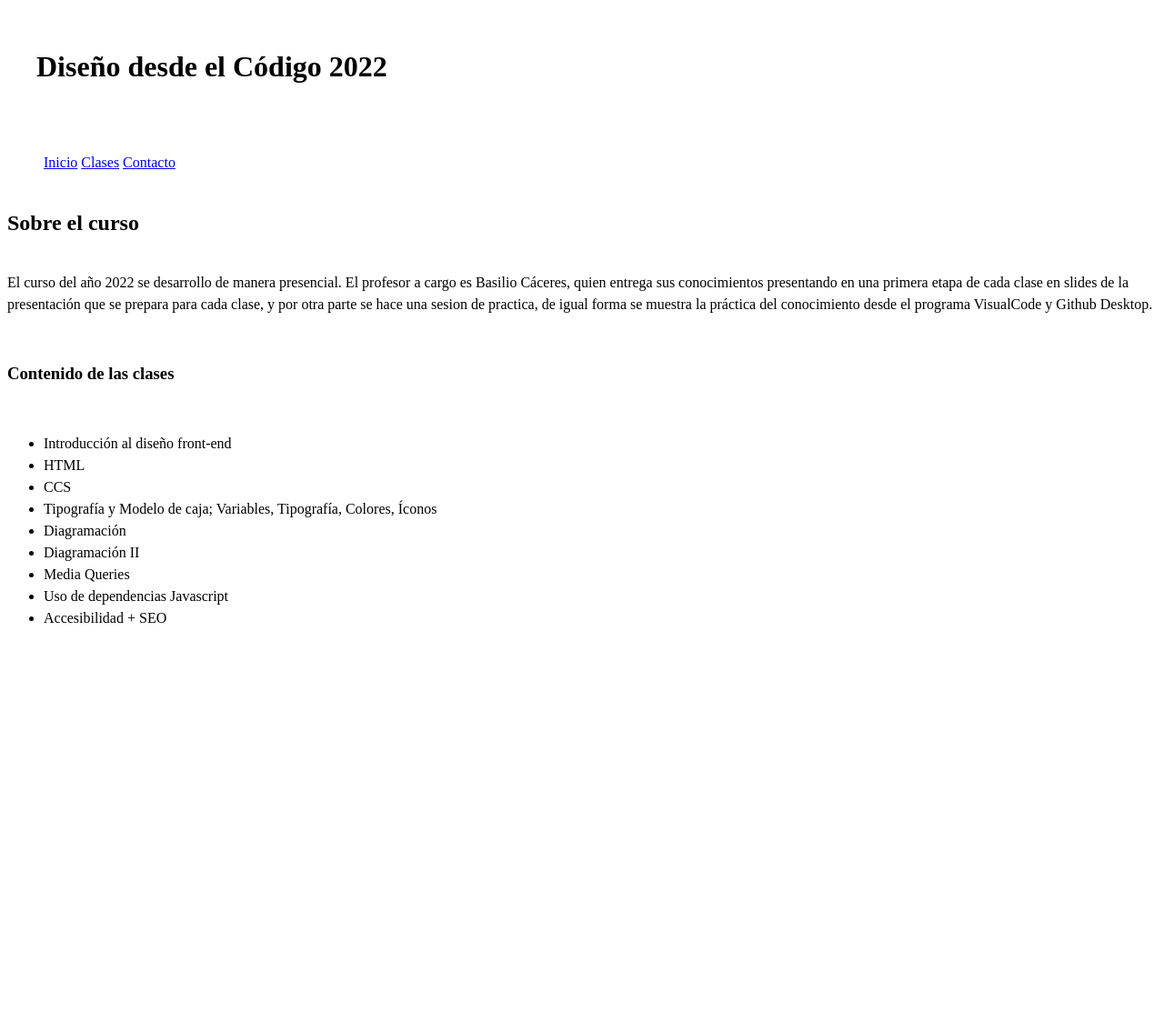
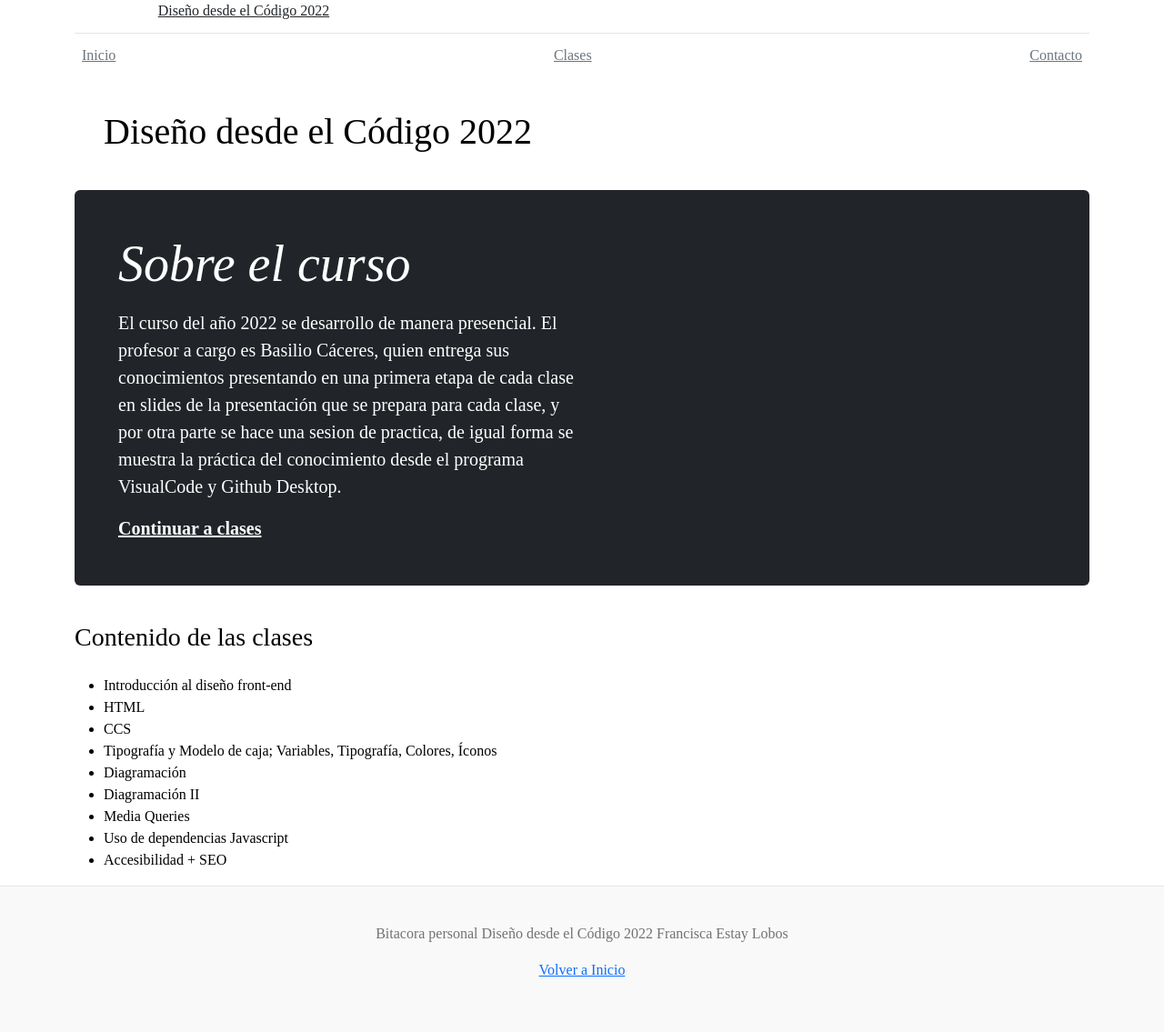
Before and after one commit to ead-codigo-2022/bitacora-personal-franciscaestayl, a plain HTML site: page index.html in a window 1280 px wide. Shown: the part 12-1147 px from the top of the page at 91% size. Before the commit the page ends 800 px from the top, so only its background shows below. Drawn offline with nearby package versions, Linux system fonts and the light colour scheme.

Commit message:
Avance bitácora - diagramación

```diff
--- a/css/style.css
+++ b/css/style.css
@@ -4,14 +4,19 @@
 }
   /* Body */
   body{
+    margin: 0;
     font-family: 'Montserrat';
     color: var(--color-dark);
     background: white;
     font-size: 1rem;
     line-height: 1.5;
     min-height: 100%;
+    font-weight: var(--bs-body-font-weight);
     display: grid;
     grid-template-rows: 1fr auto;
+    text-align: var(--bs-body-text-align);
+    -webkit-text-size-adjust: 100%;
+    -webkit-tap-highlight-color: transparent;
 }
 .entry-content{
     font-family: ‘Open Sans’, sans-serif;
@@ -26,3 +31,26 @@
       padding-bottom: 1rem;
       padding-top: 1rem;
   }
+  .blog-header {
+    border-bottom: 1px solid #e5e5e5;
+}
+.nav-scroller {
+    position: relative;
+    z-index: 2;
+    height: 2.75rem;
+    overflow-y: hidden;
+}
+.py-1 {
+    padding-top: 0.25rem!important;
+    padding-bottom: 0.25rem!important;
+}
+.blog-footer {
+    padding: 2.5rem 0;
+    color: #727272;
+    text-align: center;
+    background-color: #f9f9f9;
+    border-top: 0.05rem solid #e5e5e5;
+}
+footer {
+    display: block;
+}
--- a/index.html
+++ b/index.html
@@ -5,19 +5,36 @@
     <meta http-equiv="X-UA-Compatible" content="IE=edge">
     <meta name="viewport" content="width=device-width, initial-scale=1.0">
     <title>Bitacora personal Francisca Estay Lobos</title>
+    <link href="https://cdn.jsdelivr.net/npm/bootstrap@5.2.1/dist/css/bootstrap.min.css" rel="stylesheet" integrity="sha384-iYQeCzEYFbKjA/T2uDLTpkwGzCiq6soy8tYaI1GyVh/UjpbCx/TYkiZhlZB6+fzT" crossorigin="anonymous">
     <link rel="stylesheet" href="css/style.css" media="all">
 </head>
 <body>
-    <h1>Diseño desde el Código 2022</h1>
-    <nav class="main-navigation">
-        <ul>
-            <a href="#">Inicio</a></li>
-            <a href="#">Clases</a></li>
-            <a href="#">Contacto</a></li>
-        </ul>
-    </nav>
-    <h2>Sobre el curso</h2>
-        <p>El curso del año 2022 se desarrollo de manera presencial. El profesor a cargo es Basilio Cáceres, quien entrega sus conocimientos presentando en una primera etapa de cada clase en slides de la presentación que se prepara para cada clase, y por otra parte se hace una sesion de practica, de igual forma se muestra la práctica del conocimiento desde el programa VisualCode y Github Desktop.</p>
+
+    <div class="container">
+        <header class="blog-header lh-1 py-3">
+            <div class="col-4 text-center">
+              <a class="blog-header-logo text-dark" href="#">Diseño desde el Código 2022</a>
+            </div>
+        </header>
+
+        <div class="nav-scroller py-1 mb-2">
+          <nav class="nav d-flex justify-content-between">
+            <a class="p-2 link-secondary" href="#">Inicio</a>
+            <a class="p-2 link-secondary" href="#">Clases</a>
+            <a class="p-2 link-secondary" href="#">Contacto</a>
+          </nav>
+        </div>
+      </div>
+
+    <main class="container">
+     <h1>Diseño desde el Código 2022</h1>
+      <div class="p-4 p-md-5 mb-4 rounded text-bg-dark">
+        <div class="col-md-6 px-0">
+          <h2 class="display-4 fst-italic">Sobre el curso</h2>
+          <p class="lead my-3">El curso del año 2022 se desarrollo de manera presencial. El profesor a cargo es Basilio Cáceres, quien entrega sus conocimientos presentando en una primera etapa de cada clase en slides de la presentación que se prepara para cada clase, y por otra parte se hace una sesion de practica, de igual forma se muestra la práctica del conocimiento desde el programa VisualCode y Github Desktop.</p>
+          <p class="lead mb-0"><a href="#" class="text-white fw-bold">Continuar a clases</a></p>
+        </div>
+      </div>
         <h3 class="description">Contenido de las clases</h3>
                     <ul>
                         <li>Introducción al diseño front-end</li>
@@ -30,5 +47,13 @@
                         <li>Uso de dependencias Javascript</li>
                         <li>Accesibilidad + SEO</li>
                     </ul>
+     </main>
+     <footer class="blog-footer">
+        <p>Bitacora personal Diseño desde el Código 2022 Francisca Estay Lobos</p>
+        <p>
+          <a href="#">Volver a Inicio</a>
+        </p>
+      </footer>
+
 </body>
 </html>
```
Also changed, not shown: Clases/index-clases.html (+17 -2 lines), css/Sobre mi/index-sobre-mi.html (+16 -0 lines).
